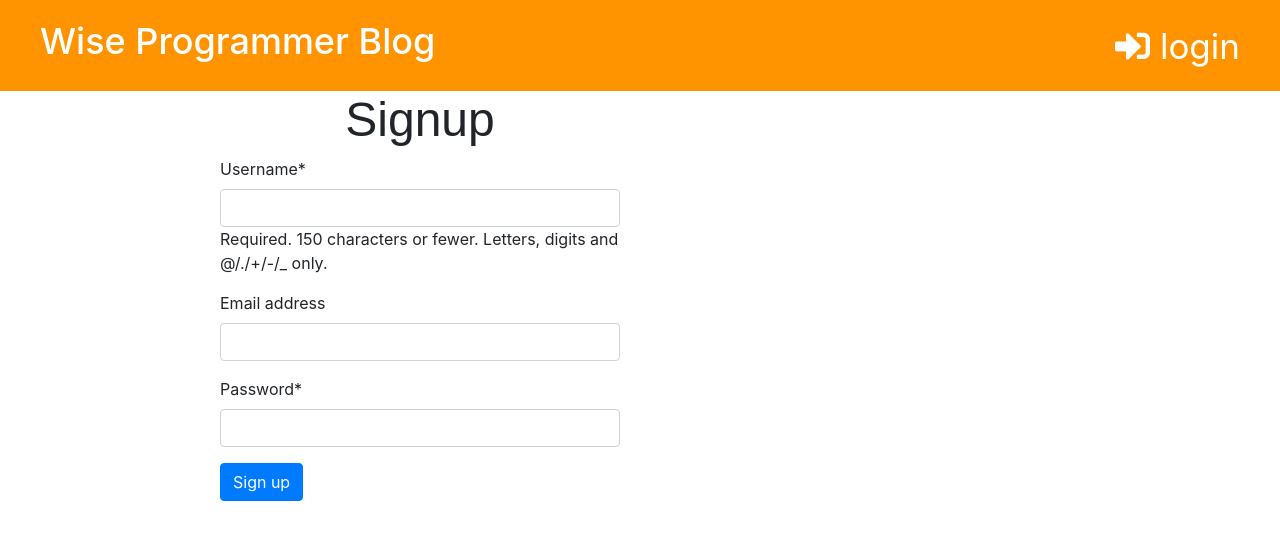
After one commit to joekariuki3/mysite_blog_django, a Django app: page /signup/ in a window 1280 px wide. The commit adds this page. Shown: the top 540 px of the page. Run offline with Django 3.2, Linux system fonts and the light colour scheme; some libraries are stand-ins or nearby versions.

Commit message:
Added ability to Signup

```diff
--- a/blog/forms.py
+++ b/blog/forms.py
@@ -1,5 +1,9 @@
 from django import forms
+from django.contrib.auth.models import User
 from .models import Post, Comment
+from crispy_forms.helper import FormHelper
+from crispy_forms.layout import Submit, Layout, Field
+from crispy_forms.bootstrap import (PrependedAppendedText, AppendedText, FormActions)
 
 
 class PostForm(forms.ModelForm):
@@ -11,3 +15,12 @@ class CommentForm(forms.ModelForm):
     class Meta:
         model = Comment
         fields = ('text',)
+
+class UserForm(forms.ModelForm):
+    password = forms.CharField(widget=forms.PasswordInput())
+    helper = FormHelper()
+    helper.form_method = 'POST'
+    helper.add_input(Submit('Sign up', 'Sign up', css_class='btn-primary'))
+    class Meta:
+        model =User
+        fields = ('username', 'email', 'password')
--- /dev/null
+++ b/blog/templates/blog/signup.html
@@ -0,0 +1,11 @@
+{% extends 'blog/base.html' %}
+{% block title%} Signup {% endblock%}
+{% load crispy_forms_tags %}
+{% block content %}
+        <div class="panel panel-default" style="width:400px; margin:0 auto;">
+            <h3 style="text-align: center; font-family:sans-serif;">Signup</h3>
+            <div class="panel-body">
+                {% crispy form %}
+            </div>
+        </div>
+{% endblock%}
--- a/blog/templates/registration/login.html
+++ b/blog/templates/registration/login.html
@@ -7,4 +7,5 @@
         {{ form.as_p }}
         <button type="submit" class="btn btn-primary">login</button>
     </form>
+<p>Don`t have an account?<a href="{% url 'signup'%}">Signup here</a></p>
 {% endblock%}
--- a/blog/urls.py
+++ b/blog/urls.py
@@ -42,4 +42,8 @@ urlpatterns = [
     # 127.0.0.1:8000/comment/3/approve ==> local
     # mydjangoblog.com/comment/3/approve ==> online
     path('comment/<int:pk>/approve/', views.comment_approve, name='comment_approve'),
+
+    # 127.0.0.1:8000/signup ==> local
+    # mydjangoblog.com/signup ==> online
+    path('signup/', views.signup, name='signup'),
 ]
--- a/blog/views.py
+++ b/blog/views.py
@@ -1,8 +1,10 @@
+from django.contrib.auth import login
 from django.contrib.auth.decorators import login_required
+from django.contrib.auth.models import User
 from django.shortcuts import render, get_object_or_404, redirect
 from django.utils import timezone
 
-from .forms import PostForm, CommentForm
+from .forms import PostForm, CommentForm, UserForm
 from .models import Post, Comment
 
 # Create your views here.
@@ -95,3 +97,14 @@ def comment_approve(request, pk):
     comment = get_object_or_404(Comment, pk=pk)
     comment.approve()
     return redirect('post_detail', pk=comment.post.pk)
+
+def signup(request):
+    if request.method == 'POST':
+        form = UserForm(request.POST)
+        if form.is_valid():
+            new_user = User.objects.create_user(**form.cleaned_data)
+            login(request, new_user)
+            return redirect('/')
+    else:
+        form = UserForm()
+    return render(request, 'blog/signup.html', {'form': form})
--- a/mysite_blog/settings.py
+++ b/mysite_blog/settings.py
@@ -25,6 +25,8 @@ SECRET_KEY = 'qk30b6=w11xzv-g)e&9ws(j%o)1_llbj@z_w^-*^n)kf^fa8xx'
 # SECURITY WARNING: don't run with debug turned on in production!
 DEBUG = True
 
+CRISPY_TEMPLATE_PACK = 'bootstrap3'
+
 ALLOWED_HOSTS = []
 LOGIN_URL = '/accounts/login'
 
@@ -43,6 +45,7 @@ INSTALLED_APPS = [
     'django.contrib.messages',
     'django.contrib.staticfiles',
     'blog',
+    'crispy_forms',
 ]
 
 MIDDLEWARE = [
--- a/requirments.txt
+++ b/requirments.txt
@@ -1,5 +1,6 @@
 certifi==2019.9.11
 Django==2.2.7
+django-crispy-forms==1.8.0
 Markdown==3.1.1
 mistune==0.8.4
 Pygments==2.4.2
```
Also changed, not shown: db.sqlite3.
